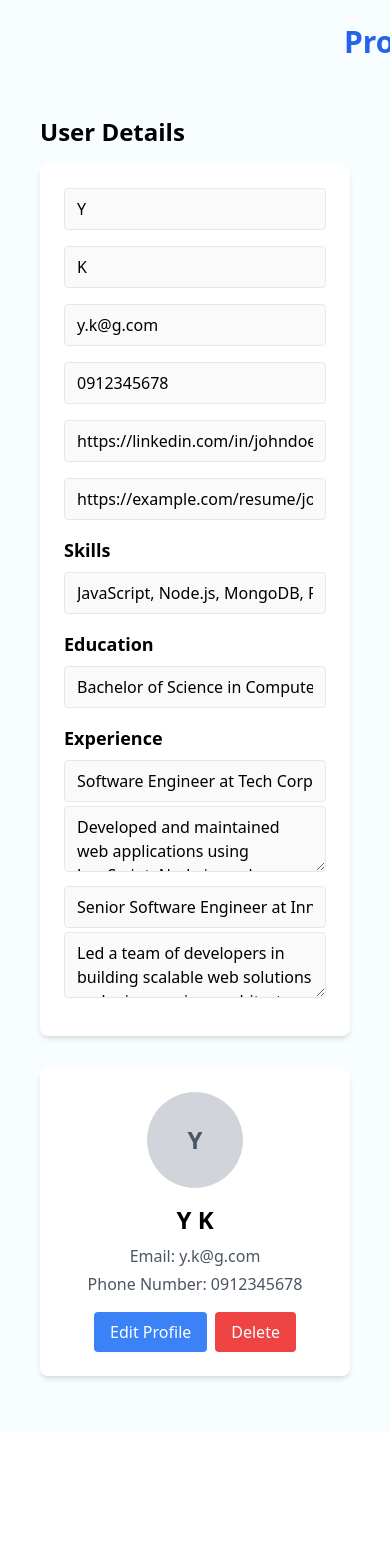
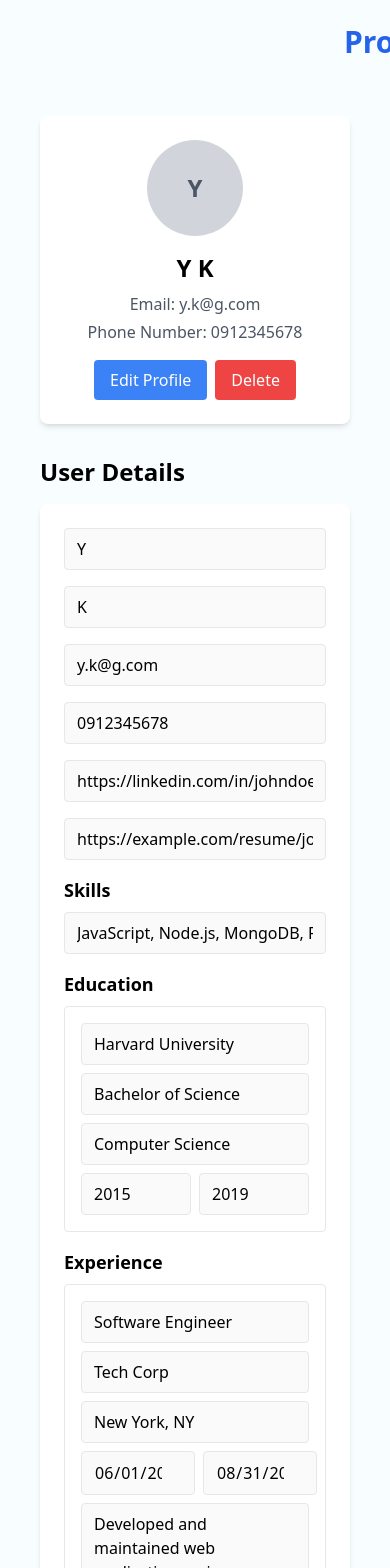
Before and after one commit to YosephSE/ATS, a Next.js app in the folder client/: page /candidate/profile in a window 390 px wide. Shown: the top 1568 px of the page. Before the commit the page ends 1432 px from the top, so only its background shows below. Built offline with nearby package versions, Linux system fonts and the light colour scheme; no server answers.

Commit message:
candidate profile UI done

```diff
--- a/client/components/candidate/Profile.tsx
+++ b/client/components/candidate/Profile.tsx
@@ -1,6 +1,23 @@
 import React, { useState, ChangeEvent } from "react";
-import { Edit2, X } from "lucide-react";
+import { Edit2, X, Plus } from "lucide-react";
 import uploadImage from "@/utils/imageUploader";
+
+interface Education {
+  schoolName: string;
+  degree: string;
+  fieldOfStudy: string;
+  startYear: string;
+  endYear: string;
+}
+
+interface Experience {
+  title: string;
+  company: string;
+  location: string;
+  startDate: string;
+  endDate: string;
+  description: string;
+}
 
 interface ProfileData {
   firstName: string;
@@ -9,21 +26,8 @@ interface ProfileData {
   phoneNumber: string;
   email: string;
   skills: string[];
-  education: {
-    schoolName: string;
-    degree: string;
-    fieldOfStudy: string;
-    startYear: number;
-    endYear: number;
-  }[];
-  experience: {
-    title: string;
-    company: string;
-    location: string;
-    startDate: string;
-    endDate: string;
-    description: string;
-  }[];
+  education: Education[];
+  experience: Experience[];
   linkedIn: string;
   resume: string;
 }
@@ -42,8 +46,8 @@ const AdminProfile: React.FC = () => {
         schoolName: "Harvard University",
         degree: "Bachelor of Science",
         fieldOfStudy: "Computer Science",
-        startYear: 2015,
-        endYear: 2019,
+        startYear: "2015",
+        endYear: "2019",
       },
     ],
     experience: [
@@ -75,6 +79,34 @@ const AdminProfile: React.FC = () => {
     setProfileData((prev) => ({ ...prev, [name]: value }));
   };
 
+  const handleEducationChange = (index: number, field: keyof Education, value: string) => {
+    setProfileData((prev) => ({
+      ...prev,
+      education: prev.education.map((edu, i) => (i === index ? { ...edu, [field]: value } : edu)),
+    }));
+  };
+
+  const handleExperienceChange = (index: number, field: keyof Experience, value: string) => {
+    setProfileData((prev) => ({
+      ...prev,
+      experience: prev.experience.map((exp, i) => (i === index ? { ...exp, [field]: value } : exp)),
+    }));
+  };
+
+  const addEducation = () => {
+    setProfileData((prev) => ({
+      ...prev,
+      education: [...prev.education, { schoolName: "", degree: "", fieldOfStudy: "", startYear: "", endYear: "" }],
+    }));
+  };
+
+  const addExperience = () => {
+    setProfileData((prev) => ({
+      ...prev,
+      experience: [...prev.experience, { title: "", company: "", location: "", startDate: "", endDate: "", description: "" }],
+    }));
+  };
+
   const handleImageChange = (e: ChangeEvent<HTMLInputElement>) => {
     if (e.target.files && e.target.files[0]) {
       setImage(e.target.files[0] as File);
@@ -92,7 +124,78 @@ const AdminProfile: React.FC = () => {
   return (
     <div className="container mx-auto px-4 py-8">
       <div className="flex flex-col md:flex-row gap-8">
-        <div className="w-full md:w-2/3">
+        <div className="w-full md:w-1/3 order-1 md:order-none">
+          <div className="bg-white rounded-lg shadow-md p-6">
+            <div className="flex items-center justify-center mb-4">
+              {imgLink ? (
+                <img
+                  src={imgLink}
+                  alt={profileData.firstName}
+                  className="w-24 h-24 rounded-full object-cover"
+                />
+              ) : (
+                <div className="w-24 h-24 rounded-full bg-gray-300 flex items-center justify-center text-2xl font-bold text-gray-600">
+                  {profileData.firstName.charAt(0)}
+                </div>
+              )}
+            </div>
+            <h2 className="text-2xl font-bold text-center mb-2">
+              {profileData.firstName} {profileData.lastName}
+            </h2>
+            <p className="text-gray-600 text-center mb-1">
+              Email: {profileData.email}
+            </p>
+            <p className="text-gray-600 text-center mb-4">
+              Phone Number: {profileData.phoneNumber}
+            </p>
+
+            {!isEditing ? (
+              <div className="flex justify-center space-x-2">
+                <button
+                  onClick={() => setIsEditing(true)}
+                  className="bg-blue-500 text-white px-4 py-2 rounded hover:bg-blue-600 transition duration-300"
+                >
+                  Edit Profile
+                </button>
+                <button className="bg-red-500 text-white px-4 py-2 rounded hover:bg-red-600 transition duration-300">
+                  Delete
+                </button>
+              </div>
+            ) : (
+              <div className="space-y-4">
+                <input
+                  type="password"
+                  name="password"
+                  value={profileData.password}
+                  onChange={handleInputChange}
+                  className="w-full px-3 py-2 border rounded"
+                  placeholder="New Password"
+                />
+                <input
+                  type="file"
+                  onChange={handleImageChange}
+                  className="w-full px-3 py-2 border rounded"
+                  accept="image/*"
+                />
+                <div className="flex justify-center space-x-2">
+                  <button
+                    onClick={handleUpdateProfile}
+                    className="bg-green-500 text-white px-4 py-2 rounded hover:bg-green-600 transition duration-300"
+                  >
+                    Update Profile
+                  </button>
+                  <button
+                    onClick={() => setIsEditing(false)}
+                    className="bg-gray-500 text-white px-4 py-2 rounded hover:bg-gray-600 transition duration-300"
+                  >
+                    Cancel
+                  </button>
+                </div>
+              </div>
+            )}
+          </div>
+        </div>
+        <div className="w-full md:w-2/3 order-2 md:order-none">
           <h2 className="text-2xl font-bold mb-4">User Details</h2>
           <div className="bg-white rounded-lg shadow-md p-6">
             <div className="grid grid-cols-1 md:grid-cols-2 gap-4">
@@ -166,106 +269,123 @@ const AdminProfile: React.FC = () => {
             <div className="mt-4">
               <h3 className="text-lg font-semibold mb-2">Education</h3>
               {profileData.education.map((edu, index) => (
-                <div key={index} className="mb-2">
+                <div key={index} className="mb-4 p-4 border rounded">
                   <input
                     type="text"
-                    value={`${edu.degree} in ${edu.fieldOfStudy} at ${edu.schoolName} (${edu.startYear}-${edu.endYear})`}
-                    className="w-full px-3 py-2 border rounded"
+                    value={edu.schoolName}
+                    onChange={(e) => handleEducationChange(index, "schoolName", e.target.value)}
+                    className="w-full px-3 py-2 border rounded mb-2"
+                    placeholder="School Name"
                     disabled={!isEditing}
                   />
+                  <input
+                    type="text"
+                    value={edu.degree}
+                    onChange={(e) => handleEducationChange(index, "degree", e.target.value)}
+                    className="w-full px-3 py-2 border rounded mb-2"
+                    placeholder="Degree"
+                    disabled={!isEditing}
+                  />
+                  <input
+                    type="text"
+                    value={edu.fieldOfStudy}
+                    onChange={(e) => handleEducationChange(index, "fieldOfStudy", e.target.value)}
+                    className="w-full px-3 py-2 border rounded mb-2"
+                    placeholder="Field of Study"
+                    disabled={!isEditing}
+                  />
+                  <div className="flex gap-2">
+                    <input
+                      type="text"
+                      value={edu.startYear}
+                      onChange={(e) => handleEducationChange(index, "startYear", e.target.value)}
+                      className="w-1/2 px-3 py-2 border rounded"
+                      placeholder="Start Year"
+                      disabled={!isEditing}
+                    />
+                    <input
+                      type="text"
+                      value={edu.endYear}
+                      onChange={(e) => handleEducationChange(index, "endYear", e.target.value)}
+                      className="w-1/2 px-3 py-2 border rounded"
+                      placeholder="End Year"
+                      disabled={!isEditing}
+                    />
+                  </div>
                 </div>
               ))}
+              {isEditing && (
+                <button
+                  onClick={addEducation}
+                  className="mt-2 flex items-center text-blue-500 hover:text-blue-600"
+                >
+                  <Plus size={16} className="mr-1" /> Add Education
+                </button>
+              )}
             </div>
             <div className="mt-4">
               <h3 className="text-lg font-semibold mb-2">Experience</h3>
               {profileData.experience.map((exp, index) => (
-                <div key={index} className="mb-2">
+                <div key={index} className="mb-4 p-4 border rounded">
                   <input
                     type="text"
-                    value={`${exp.title} at ${exp.company}, ${exp.location} (${new Date(exp.startDate).getFullYear()}-${new Date(exp.endDate).getFullYear()})`}
-                    className="w-full px-3 py-2 border rounded mb-1"
+                    value={exp.title}
+                    onChange={(e) => handleExperienceChange(index, "title", e.target.value)}
+                    className="w-full px-3 py-2 border rounded mb-2"
+                    placeholder="Job Title"
                     disabled={!isEditing}
                   />
+                  <input
+                    type="text"
+                    value={exp.company}
+                    onChange={(e) => handleExperienceChange(index, "company", e.target.value)}
+                    className="w-full px-3 py-2 border rounded mb-2"
+                    placeholder="Company"
+                    disabled={!isEditing}
+                  />
+                  <input
+                    type="text"
+                    value={exp.location}
+                    onChange={(e) => handleExperienceChange(index, "location", e.target.value)}
+                    className="w-full px-3 py-2 border rounded mb-2"
+                    placeholder="Location"
+                    disabled={!isEditing}
+                  />
+                  <div className="flex gap-2 mb-2">
+                    <input
+                      type="date"
+                      value={exp.startDate}
+                      onChange={(e) => handleExperienceChange(index, "startDate", e.target.value)}
+                      className="w-1/2 px-3 py-2 border rounded"
+                      disabled={!isEditing}
+                    />
+                    <input
+                      type="date"
+                      value={exp.endDate}
+                      onChange={(e) => handleExperienceChange(index, "endDate", e.target.value)}
+                      className="w-1/2 px-3 py-2 border rounded"
+                      disabled={!isEditing}
+                    />
+                  </div>
                   <textarea
                     value={exp.description}
+                    onChange={(e) => handleExperienceChange(index, "description", e.target.value)}
                     className="w-full px-3 py-2 border rounded"
+                    placeholder="Job Description"
                     disabled={!isEditing}
-                    rows={2}
+                    rows={3}
                   />
                 </div>
               ))}
-            </div>
-          </div>
-        </div>
-        <div className="w-full md:w-1/3">
-          <div className="bg-white rounded-lg shadow-md p-6">
-            <div className="flex items-center justify-center mb-4">
-              {imgLink ? (
-                <img
-                  src={imgLink}
-                  alt={profileData.firstName}
-                  className="w-24 h-24 rounded-full object-cover"
-                />
-              ) : (
-                <div className="w-24 h-24 rounded-full bg-gray-300 flex items-center justify-center text-2xl font-bold text-gray-600">
-                  {profileData.firstName.charAt(0)}
-                </div>
+              {isEditing && (
+                <button
+                  onClick={addExperience}
+                  className="mt-2 flex items-center text-blue-500 hover:text-blue-600"
+                >
+                  <Plus size={16} className="mr-1" /> Add Experience
+                </button>
               )}
             </div>
-            <h2 className="text-2xl font-bold text-center mb-2">
-              {profileData.firstName} {profileData.lastName}
-            </h2>
-            <p className="text-gray-600 text-center mb-1">
-              Email: {profileData.email}
-            </p>
-            <p className="text-gray-600 text-center mb-4">
-              Phone Number: {profileData.phoneNumber}
-            </p>
-
-            {!isEditing ? (
-              <div className="flex justify-center space-x-2">
-                <button
-                  onClick={() => setIsEditing(true)}
-                  className="bg-blue-500 text-white px-4 py-2 rounded hover:bg-blue-600 transition duration-300"
-                >
-                  Edit Profile
-                </button>
-                <button className="bg-red-500 text-white px-4 py-2 rounded hover:bg-red-600 transition duration-300">
-                  Delete
-                </button>
-              </div>
-            ) : (
-              <div className="space-y-4">
-                <input
-                  type="password"
-                  name="password"
-                  value={profileData.password}
-                  onChange={handleInputChange}
-                  className="w-full px-3 py-2 border rounded"
-                  placeholder="New Password"
-                />
-                <input
-                  type="file"
-                  onChange={handleImageChange}
-                  className="w-full px-3 py-2 border rounded"
-                  accept="image/*"
-                />
-                <div className="flex justify-center space-x-2">
-                  <button
-                    onClick={handleUpdateProfile}
-                    className="bg-green-500 text-white px-4 py-2 rounded hover:bg-green-600 transition duration-300"
-                  >
-                    Update Profile
-                  </button>
-                  <button
-                    onClick={() => setIsEditing(false)}
-                    className="bg-gray-500 text-white px-4 py-2 rounded hover:bg-gray-600 transition duration-300"
-                  >
-                    Cancel
-                  </button>
-                </div>
-              </div>
-            )}
           </div>
         </div>
       </div>
```
